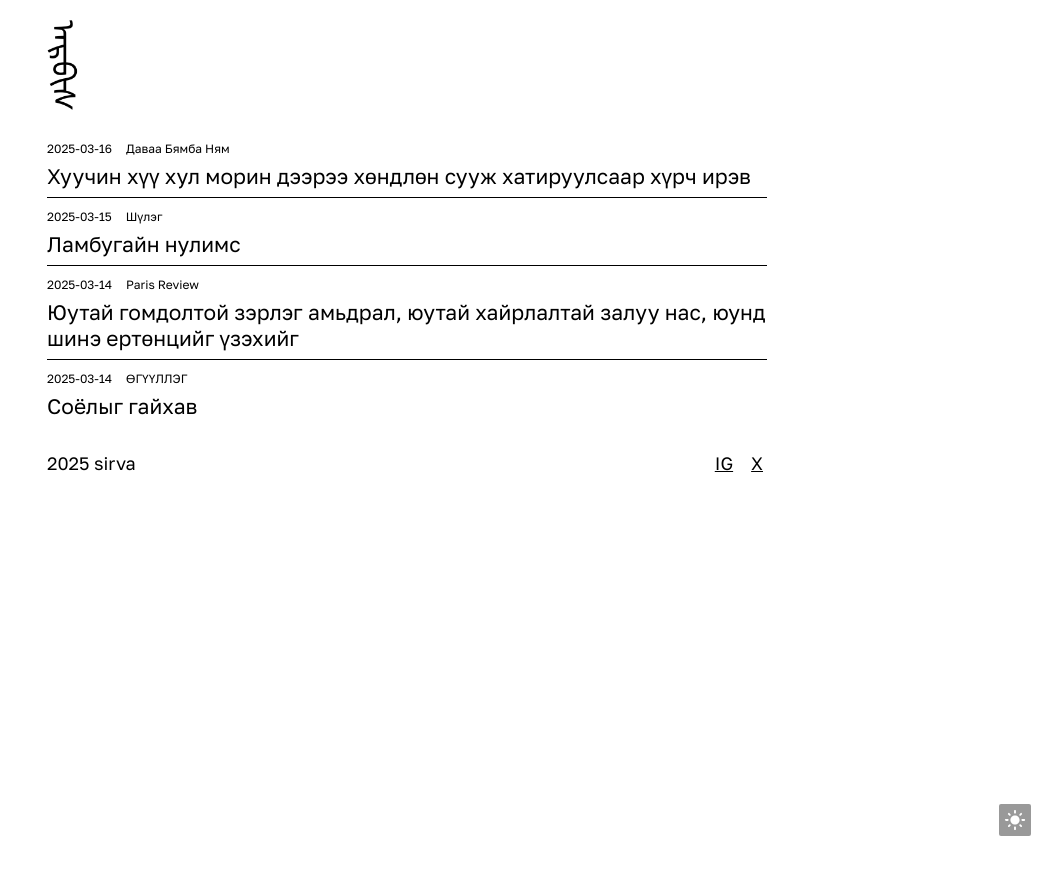
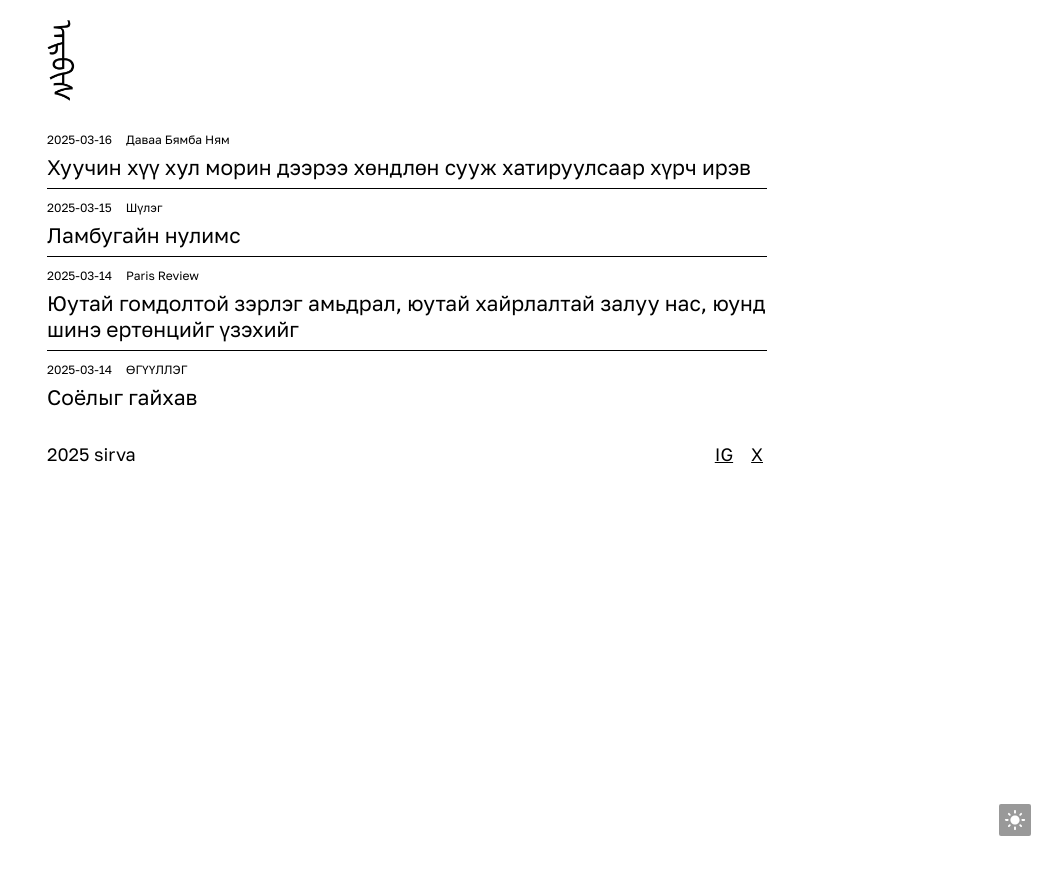
Before and after one commit to aaaarrrrvvvv/aaaarrrrvvvv.github.io, a Jekyll site: the page built from index.html, in a window 1280 px wide. Shown: the top 875 px of the page, without its empty margins (233-1280 px from the left). Built offline with Jekyll 4.4.1, drawn with Linux system fonts in a browser that asks for light colours.

Commit message:
Update common.css

```diff
--- a/static/css/common.css
+++ b/static/css/common.css
@@ -109,8 +109,8 @@ input:-webkit-autofill {
 }
 .header .logo {
   flex-shrink: 0;
-  width: 31px;
-  height: 90px;
+  width: 28px;
+  height: 81px;
   margin-right: 10px;
   -webkit-user-drag: none;
   background-image: url(../img/logo.png);
```
